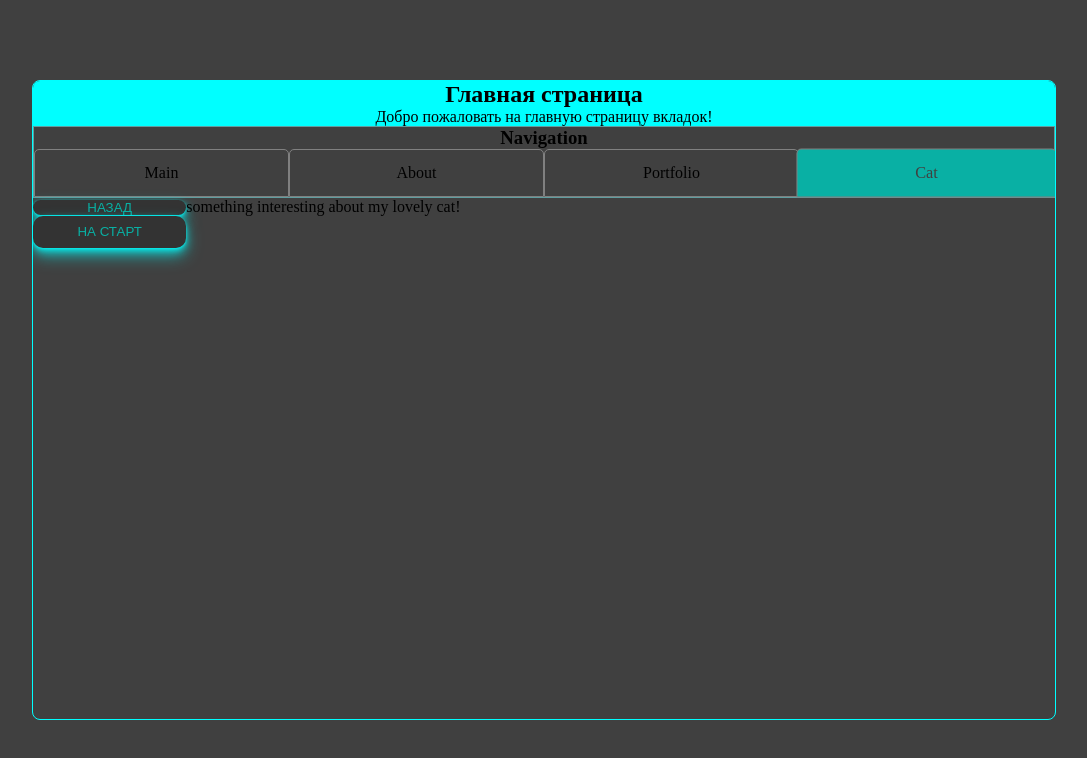
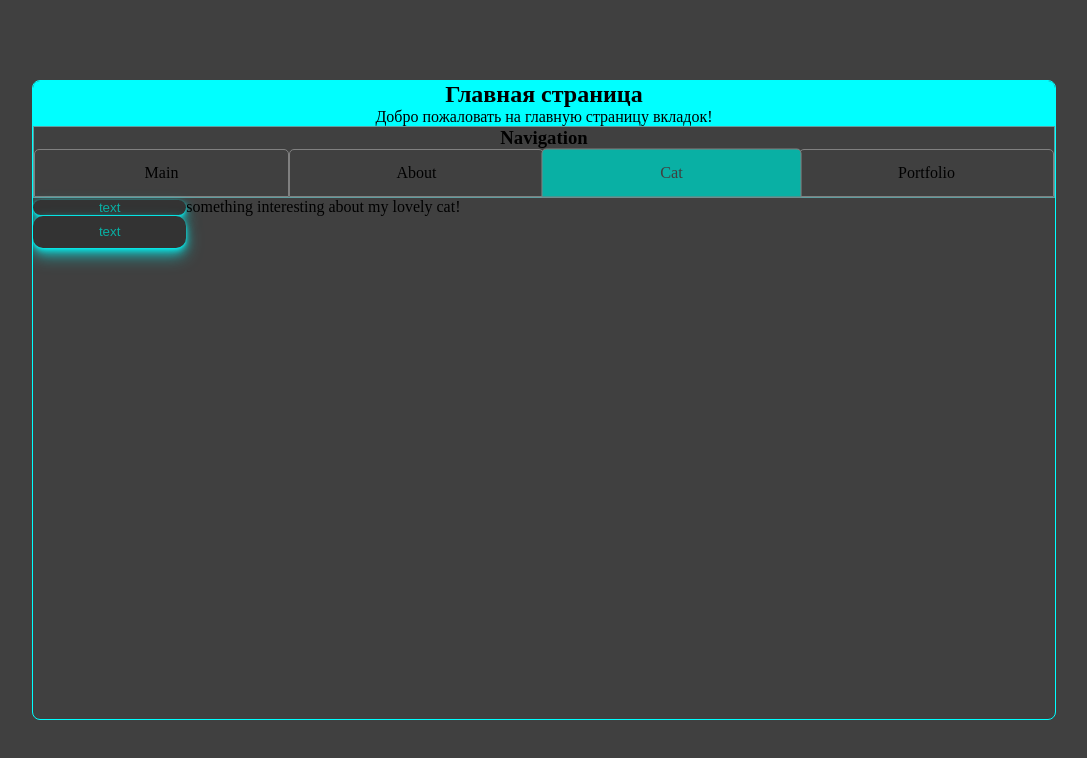
Before and after one commit to i0ji/p_ioji, a Next.js app: page /tabs/cat in a window 1280 px wide. Shown: the top 758 px of the page, without its empty margins (96-1183 px from the left). Built offline with nearby package versions, Linux system fonts and the light colour scheme.

Commit message:
chore/fix: path/render turbopack issue

```diff
--- a/package.json
+++ b/package.json
@@ -4,13 +4,11 @@
   "private": true,
   "scripts": {
     "dev": "next dev --turbopack",
-    "inspect": "cross-env NODE_OPTIONS='--inspect' next dev",
-    "build": "next build --mode production",
+    "build": "next build",
     "start": "next start",
     "lint": "next lint"
   },
   "dependencies": {
-    "cross-env": "^7.0.3",
     "next": "15.2.3",
     "react": "^19.0.0",
     "react-dom": "^19.0.0",
--- a/src/app/tabs/cat/page.tsx
+++ b/src/app/tabs/cat/page.tsx
@@ -1,9 +1,10 @@
-import {CommonButton} from "components/index";
+import {CommonButton} from 'components/index'
 
 export default function CatPage() {
+
     return (
         <div>
-            <CommonButton text={'НАЗАД'} type={'back'}/>
+            <CommonButton text={'HOME'} type={'home'}/>
             something interesting about my lovely cat!
         </div>
     );
--- a/src/app/tabs/layout.tsx
+++ b/src/app/tabs/layout.tsx
@@ -18,8 +18,8 @@ export default function TabsLayout({children}: { children: React.ReactNode }) {
     const tabs = [
         {href: '/tabs', label: 'Main'},
         {href: '/tabs/about', label: 'About'},
+        {href: '/tabs/cat', label: 'Cat'},
         {href: '/tabs/portfolio', label: 'Portfolio'},
-        {href: '/tabs/cat', label: 'Cat'},
     ];
 
     return (
@@ -27,6 +27,7 @@ export default function TabsLayout({children}: { children: React.ReactNode }) {
             <header>
                 <h2>Главная страница</h2>
                 <p>Добро пожаловать на главную страницу вкладок!</p>
+
             </header>
 
             <nav>
@@ -42,7 +43,7 @@ export default function TabsLayout({children}: { children: React.ReactNode }) {
             </nav>
 
             <div>{children}</div>
-            <CommonButton text={'НА СТАРТ'} type={'home'}/>
+            <CommonButton text={'На старт!'} type={'home'}/>
         </section>
     );
 }
--- a/src/app/tabs/main/page.tsx
+++ /dev/null
@@ -1,3 +0,0 @@
-export default function Cat() {
-  return <div>main</div>;
-}
--- a/src/app/tabs/page.tsx
+++ b/src/app/tabs/page.tsx
@@ -1,5 +1,3 @@
-'use client';
-
 export default function TabsPage() {
     return <section>bookmarks</section>;
 }
--- a/src/components/CommonButton/CommonButton.tsx
+++ b/src/components/CommonButton/CommonButton.tsx
@@ -1,15 +1,21 @@
+'use client'
+
 import s from './CommonButton.module.scss';
+import {useRouter} from "next/navigation";
 
 export default function CommonButton(props: Components.ButtonPropsModel) {
 
 
+    const router = useRouter();
+
     const handleHome = () => {
-        console.log('HOME')
+        router.push('/'); // Перенаправляем на начальную страницу
+    };
+
+    const handleBack = () => {
+        console.log('back')
     }
 
-    const handleBack = () => {
-        console.log('BACK')
-    }
 
     const buttonHandlers = {
         home: handleHome,
@@ -18,7 +24,7 @@ export default function CommonButton(props: Components.ButtonPropsModel) {
 
     return (
         <button className={s.commonButton} onClick={buttonHandlers[props.type]}>
-            {props?.text}
+            text
         </button>
     )
 
--- a/src/services/declarations.d.ts
+++ b/src/services/declarations.d.ts
@@ -1,7 +1,7 @@
 declare global {
     namespace Components {
         interface ButtonPropsModel {
-            text?: string;
+            text: string;
             // FIXME
             // onClick?: () => void;
             type: 'home' | 'back';
```
Also changed, not shown: src/app/tabs/about/page.tsx (+1 -9 lines), 1 other file (tests, documents, lock files or other folders).
